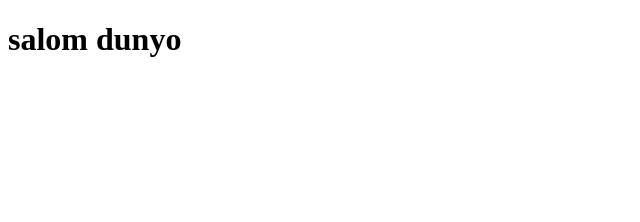
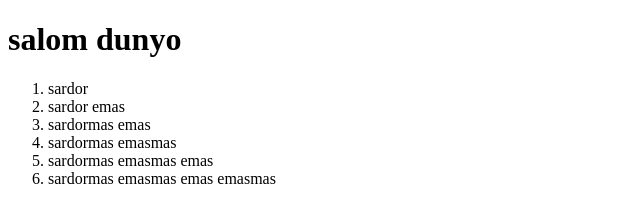
Before and after one commit to human-codes/first-repo-ever, a plain HTML site: page index.html in a window 1280 px wide. Shown: the whole page, without its empty margins (0-640 px from the left). Drawn offline with Linux system fonts and the light colour scheme.

Commit message:
I added some thing to files

```diff
--- a/index.html
+++ b/index.html
@@ -7,5 +7,14 @@
 </head>
 <body>
     <h1>salom dunyo</h1>
+    <ol>
+        <li>sardor</li>
+        <li>sardor emas</li>
+        <li>sardormas emas</li>
+        <li>sardormas emasmas</li>
+        <li>sardormas emasmas emas</li>
+        <li>sardormas emasmas emas emasmas</li>
+
+    </ol>
 </body>
 </html>
```
Also changed, not shown: text.txt.
